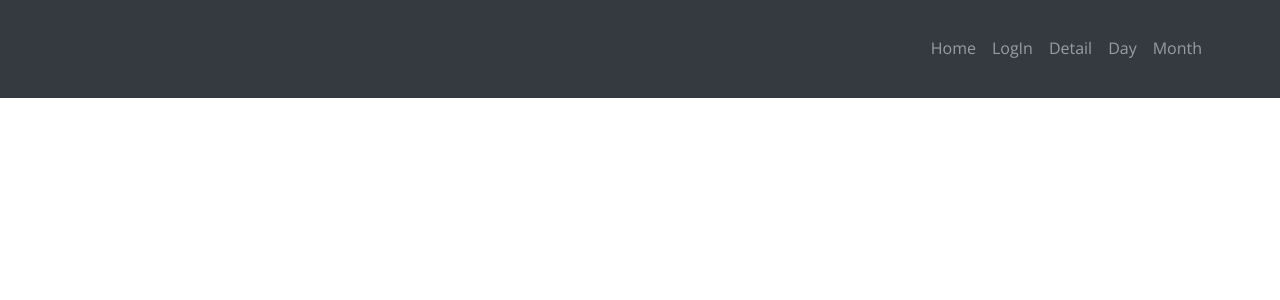
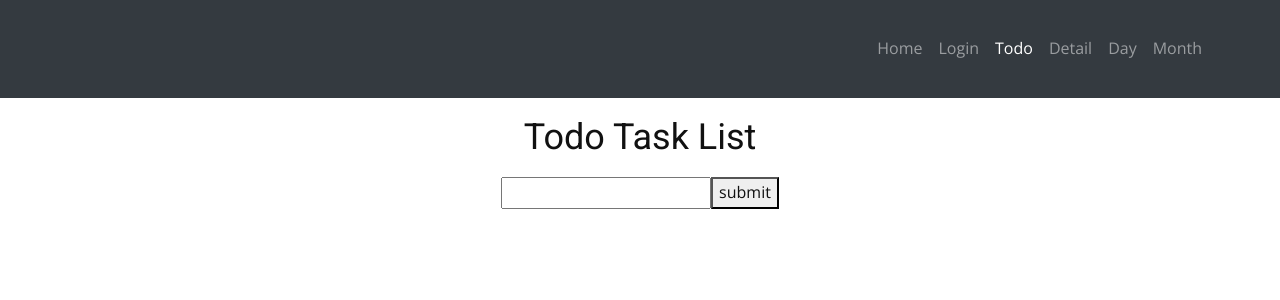
Before and after one commit to hanhua2/Hido, a React (Create React App) app: page /todo in a window 1280 px wide. Shown: the top 300 px of the page. Built offline with nearby package versions, Linux system fonts and the light colour scheme.

Commit message:
test todo

```diff
--- a/package.json
+++ b/package.json
@@ -10,6 +10,7 @@
     "react-dom": "^17.0.2",
     "react-router-dom": "^6.2.2",
     "react-scripts": "5.0.0",
+    "uuid": "^8.3.2",
     "web-vitals": "^2.1.4"
   },
   "scripts": {
--- /dev/null
+++ b/public/css/Todo.css
@@ -0,0 +1,7 @@
+
+
+
+.todoelem {
+  display: flex,
+
+}
--- a/public/index.html
+++ b/public/index.html
@@ -14,6 +14,7 @@
     <link rel="stylesheet" href="css/nicepage.css" media="screen">
     <link rel="stylesheet" href="css/Home.css" media="screen">
     <link rel="stylesheet" href="css/Page-1.css" media="screen">
+    <link rel="stylesheet" href="css/Todo.css" media="screen">
 
     <script class="u-script" type="text/javascript" src="js/jquery.js" defer=""></script>
     <script class="u-script" type="text/javascript" src="js/nicepage.js" defer=""></script>
--- a/src/App.js
+++ b/src/App.js
@@ -7,7 +7,8 @@ import {
   Navigation,
   Detail,
   Day,
-  Month
+  Month,
+  Todo
 } from "./component";
 
 
@@ -21,6 +22,7 @@ function App() {
         <Route path="/detail" element={<Detail/>}/>
         <Route path="/day" element={<Day/>}/>
         <Route path="/month" element={<Month/>}/>
+        <Route path ="/todo" element={<Todo />} />
       </Routes>
     </div>
   );
--- a/src/component/Navigation.js
+++ b/src/component/Navigation.js
@@ -18,7 +18,12 @@ function Navigation() {
               </li>
               <li className="nav-item">
                 <NavLink className="nav-link" to="/login">
-                  LogIn
+                  Login
+                </NavLink>
+              </li>
+              <li className="nav-item">
+                <NavLink className="nav-link" to="/todo">
+                  Todo
                 </NavLink>
               </li>
               <li className="nav-item">
--- /dev/null
+++ b/src/component/Todos/Todo.js
@@ -0,0 +1,59 @@
+import React, {useEffect, useState} from "react";
+import TodoForm from "./TodoForm";
+import TodoList from "./TodoList";
+
+const LOCAL_STORAGE_KEY = "react-todo-list-todos";
+
+function Todo() {
+    const [todos, setTodo] = useState([]);
+
+    useEffect(() => {
+        const storageTodos = JSON.parse(localStorage.getItem(LOCAL_STORAGE_KEY));
+        if (storageTodos) {
+            setTodo(storageTodos);
+        }
+    }, []);
+
+
+    useEffect(() => {
+        localStorage.setItem(LOCAL_STORAGE_KEY, JSON.stringify(todos));
+    }, [todos])
+
+    function addTodo(todo) {
+        setTodo([todo, ...todos]);
+    }
+
+    function toggleComplete(id) {
+        setTodo(
+          todos.map(todo => {
+            if (todo.id === id) {
+              return {
+                ...todo,
+                completed: !todo.completed
+              };
+            }
+            return todo;
+          })
+        );
+      }
+
+      function removeTodo(id) {
+        setTodo(todos.filter(todo => todo.id !== id));
+      }
+
+
+    return (
+        <div className="todo">
+            <h2>Todo Task List</h2>
+            <TodoForm addTodo = {addTodo}/>
+            <TodoList
+            todos = {todos}
+            removeTodo={removeTodo}
+            toggleComplete={toggleComplete}/>
+
+        </div>
+        );
+    }
+
+
+    export default Todo;
--- /dev/null
+++ b/src/component/Todos/TodoElem.js
@@ -0,0 +1,26 @@
+import React from "react";
+
+
+function TodoElem({ todo, toggleComplete, removeTodo }) {
+    function handleCheckboxClick() {
+        toggleComplete(todo.id);
+    }
+
+    function handleRemoveClick() {
+        removeTodo(todo.id);
+    }
+    return (
+        <div className = "todoelem"   >
+            <input type = "checkbox" onClick={handleCheckboxClick}/>
+            <li style = {{
+                textDecoration: todo.completed ? "line-through" : null
+            }}>
+            {todo.task}</li>
+            <button onClick={handleRemoveClick}> X </button>
+        </div>
+
+    );
+    }
+
+
+    export default TodoElem;
--- /dev/null
+++ b/src/component/Todos/TodoForm.js
@@ -0,0 +1,37 @@
+import React, {useState} from "react";
+import {v4 as uuid} from "uuid";
+
+function TodoForm({addTodo}) {
+    const [todo, setTodo] = useState({
+        id: "",
+        task: "",
+        completed: false
+    });
+
+    function handleTaskInputChange(e) {
+        setTodo({...todo, task:e.target.value});
+    }
+
+    function handleSubmit(e) {
+        e.preventDefault();
+        if (todo.task.trim()) {
+            addTodo({...todo, id: uuid()});
+            setTodo({...todo, task: ""});
+        }
+    }
+
+
+    return (
+        <form onSubmit = {handleSubmit}>
+            <input
+                name="task"
+                type="text"
+                value={todo.task}
+                onChange={handleTaskInputChange} />
+            <button type = "submit">submit</button>
+        </form>
+        );
+    }
+
+
+    export default TodoForm;
--- /dev/null
+++ b/src/component/Todos/TodoList.js
@@ -0,0 +1,22 @@
+
+
+import React from "react";
+import TodoElem from "./TodoElem"
+
+function TodoList({todos, removeTodo, toggleComplete}) {
+
+    return (
+
+        <ul>
+            {todos.map(todo => (
+                <TodoElem key = {todo.id}
+                todo = {todo}
+                removeTodo={removeTodo}
+                toggleComplete={toggleComplete}/>
+            ))}
+        </ul>
+        );
+    }
+
+
+    export default TodoList;
--- a/src/component/index.js
+++ b/src/component/index.js
@@ -4,3 +4,4 @@ export { default as Navigation } from "./Navigation";
 export { default as Detail } from "./Detail";
 export { default as Day } from "./Day";
 export { default as Month } from "./Month";
+export { default as Todo } from "./Todos/Todo";
```
Also changed, not shown: src/component/Todo.js (added, +16 -0 lines), 1 other file (tests, documents, lock files or other folders).
